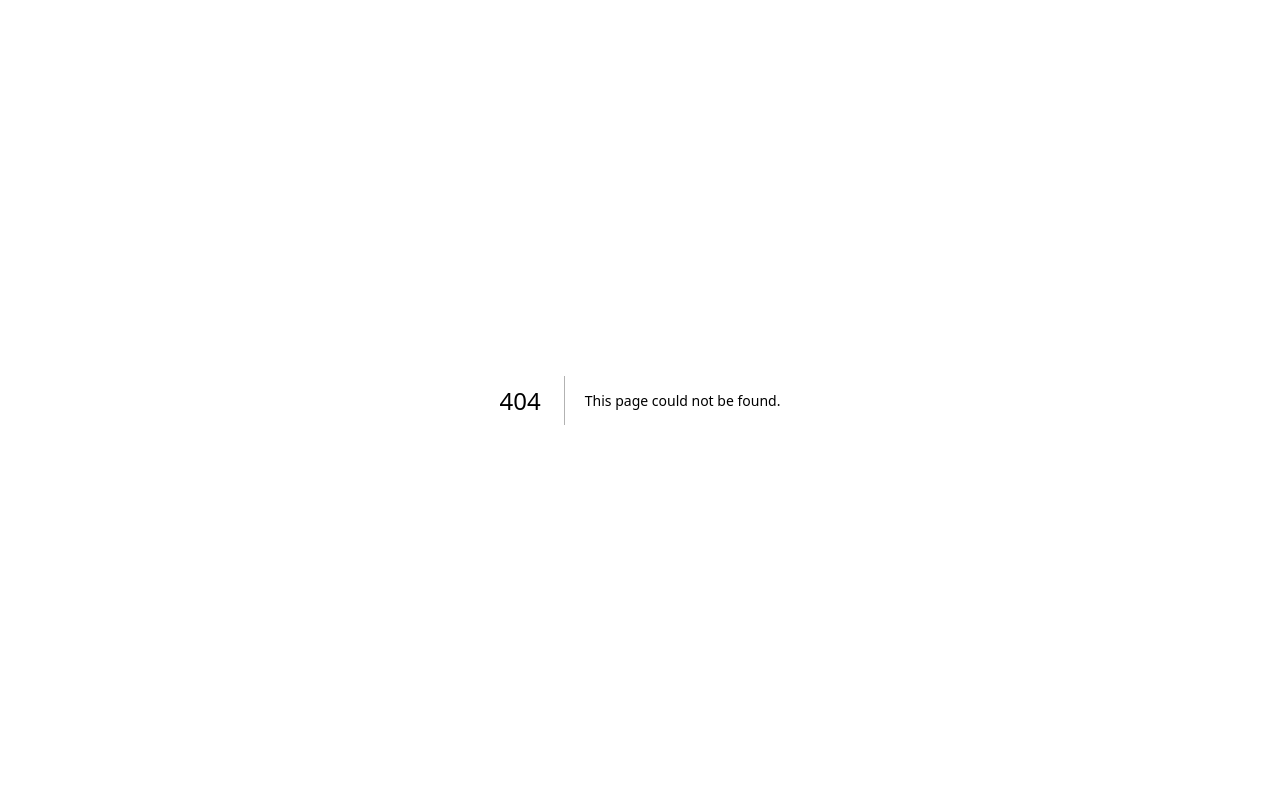
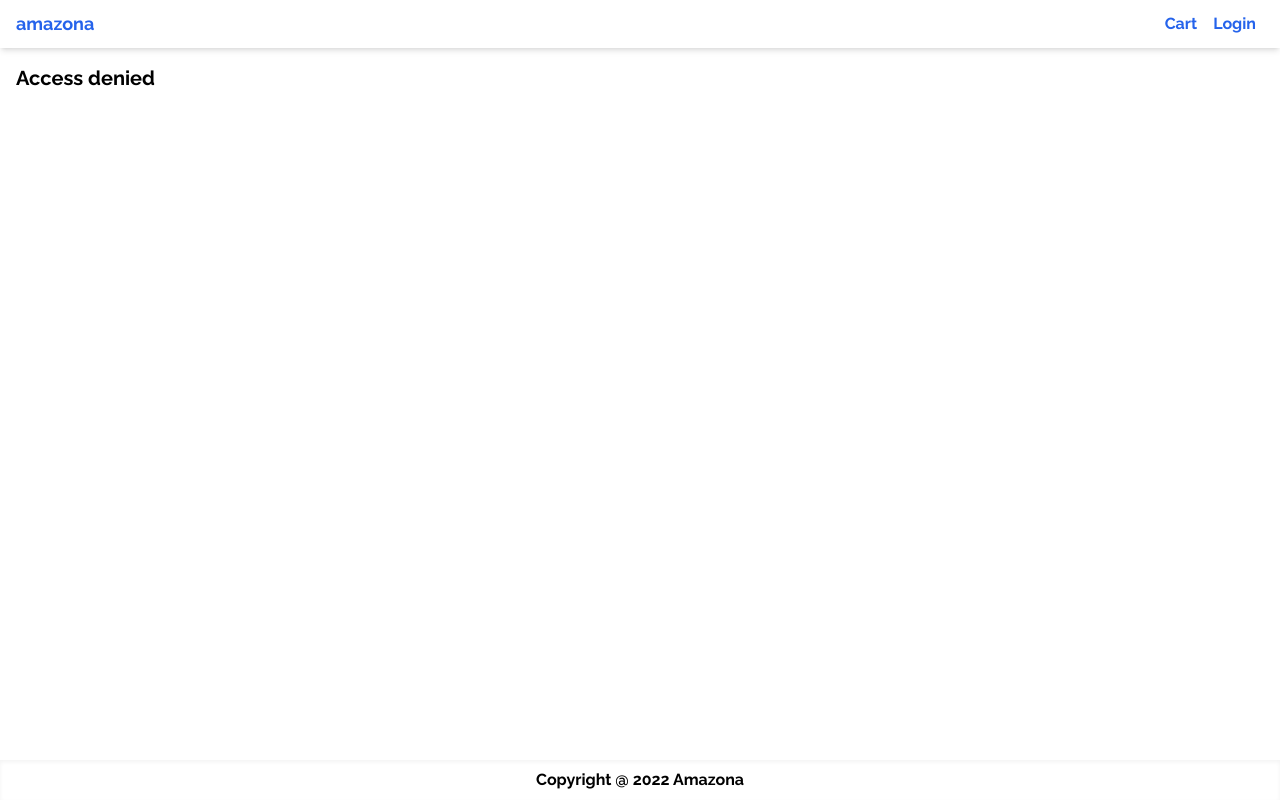
Before and after one commit to niteshswarnakar/nextjs-tailwind, a Next.js app: page /unauthorized in a window 1280 px wide. Before the commit this address had no page. Built offline with nearby package versions, Linux system fonts and the light colour scheme; no server answers.

Commit message:
added protected page for only logged in users in _app.js file

```diff
--- a/pages/_app.js
+++ b/pages/_app.js
@@ -1,14 +1,38 @@
 import "../styles/globals.css";
 import { StoreProvider } from "../utils/Store";
-import { SessionProvider } from "next-auth/react";
+import { SessionProvider, useSession } from "next-auth/react";
+import { useRouter } from "next/router";
 function MyApp({ Component, pageProps: { session, ...pageProps } }) {
   return (
     <SessionProvider session={session}>
       <StoreProvider>
-        <Component {...pageProps} />
+        {Component.auth ? (
+          <Auth>
+            <Component {...pageProps} />
+          </Auth>
+        ) : (
+          <Component {...pageProps} />
+        )}
       </StoreProvider>
     </SessionProvider>
   );
 }
 
+function Auth({ children }) {
+  const router = useRouter();
+
+  const { status } = useSession({
+    required: true,
+    onUnauthenticated() {
+      router.push("/unauthorized?message=login required");
+    },
+  });
+
+  if (status === "loading") {
+    return <div>Loading...</div>;
+  }
+
+  return children;
+}
+
 export default MyApp;
--- /dev/null
+++ b/pages/unauthorized.js
@@ -0,0 +1,17 @@
+import { useRouter } from "next/router";
+import React from "react";
+import Layout from "../components/Layout";
+
+function Unauthorized() {
+  const router = useRouter();
+  const { message } = router.query;
+
+  return (
+    <Layout title="Unauthorized Page">
+      <h1 className="text-xl">Access denied</h1>
+      {message && <div className="mb-4 text-red-500">{message}</div>}
+    </Layout>
+  );
+}
+
+export default Unauthorized;
```
